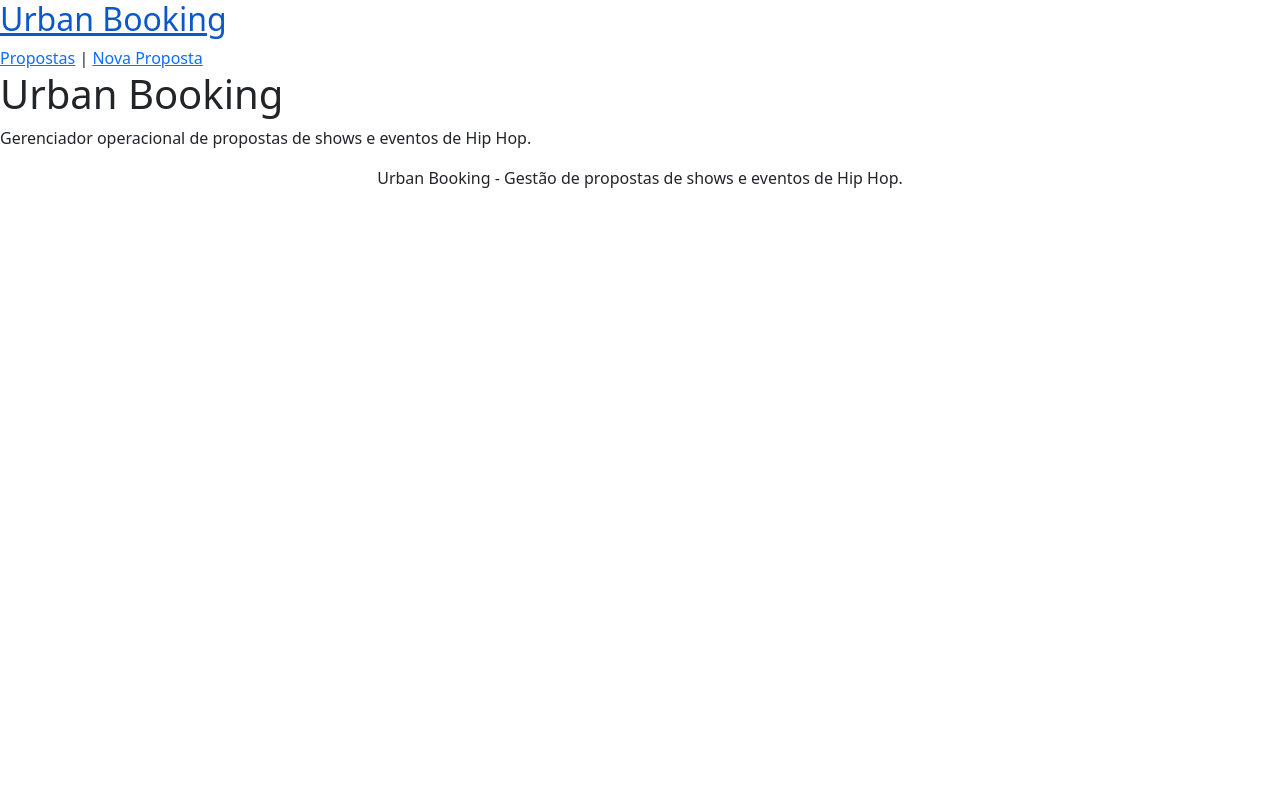
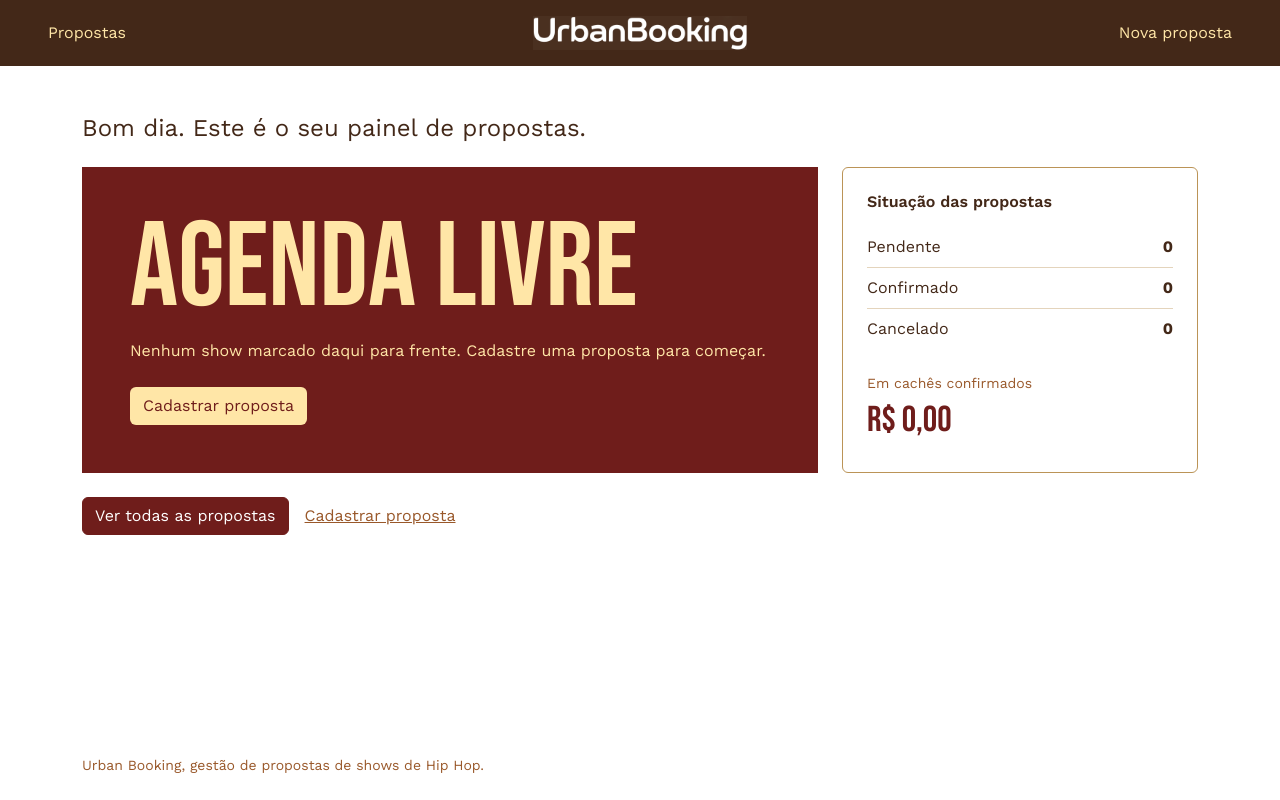
Before and after one commit to guiisilva00/UrbanBooking, a Next.js app in the folder frontend/: page / in a window 1280 px wide. Built offline with nearby package versions, Linux system fonts and the light colour scheme; no server answers.

Commit message:
Estiliza header com logo centralizada, nova home com próximo show e situação das propostas, e paleta marrom/vinho

```diff
--- a/frontend/src/app/globals.css
+++ b/frontend/src/app/globals.css
@@ -1,5 +1,103 @@
 @import "bootstrap/dist/css/bootstrap.min.css";
 
-footer{
-    text-align: center;
+:root {
+    --dark-wine: #6f1d1b;
+    --camel: #bb9457;
+    --dark-coffee: #432818;
+    --chocolate-brown: #99582a;
+    --light-apricot: #ffe6a7;
 }
+
+body {
+    min-height: 100vh;
+    display: flex;
+    flex-direction: column;
+    color: var(--dark-coffee);
+    font-family: var(--fonte-texto), sans-serif;
+}
+
+main {
+    flex: 1;
+}
+
+a:focus-visible {
+    outline: 2px solid var(--camel);
+    outline-offset: 3px;
+}
+
+.topo {
+    background-color: var(--dark-coffee);
+    display: grid;
+    grid-template-columns: 1fr auto 1fr;
+    align-items: center;
+}
+
+.topo a {
+    color: var(--light-apricot);
+    text-decoration: none;
+}
+
+.topo a:hover {
+    color: var(--camel);
+}
+
+.logo {
+    height: 34px;
+    width: auto;
+    mix-blend-mode: screen;
+}
+
+.btn-primary {
+    --bs-btn-bg: var(--dark-wine);
+    --bs-btn-border-color: var(--dark-wine);
+    --bs-btn-hover-bg: var(--dark-coffee);
+    --bs-btn-hover-border-color: var(--dark-coffee);
+    --bs-btn-active-bg: var(--dark-coffee);
+}
+
+.texto-secundario {
+    color: var(--chocolate-brown);
+}
+
+.cartaz {
+    background-color: var(--dark-wine);
+    color: var(--light-apricot);
+}
+
+.cartaz-data {
+    font-family: var(--fonte-titulo), sans-serif;
+    font-size: 2rem;
+    color: var(--camel);
+}
+
+.cartaz-artista {
+    font-family: var(--fonte-titulo), sans-serif;
+    font-size: clamp(3.5rem, 10vw, 7.5rem);
+    line-height: 0.9;
+    margin: 0;
+}
+
+.cartaz .btn {
+    --bs-btn-color: var(--dark-wine);
+    --bs-btn-bg: var(--light-apricot);
+    --bs-btn-hover-bg: var(--camel);
+    --bs-btn-hover-color: var(--dark-coffee);
+}
+
+.situacao {
+    border: 1px solid var(--camel);
+}
+
+.situacao li + li {
+    border-top: 1px solid color-mix(in srgb, var(--camel) 40%, transparent);
+}
+
+.situacao-total {
+    font-family: var(--fonte-titulo), sans-serif;
+    font-size: 2.25rem;
+    color: var(--dark-wine);
+}
+
+footer {
+    color: var(--chocolate-brown);
+}
--- a/frontend/src/app/layout.jsx
+++ b/frontend/src/app/layout.jsx
@@ -1,5 +1,9 @@
 import Link from 'next/link';
+import { Bebas_Neue, Work_Sans } from 'next/font/google';
 import './globals.css';
+
+const fonteTitulo = Bebas_Neue({ weight: '400', subsets: ['latin'], variable: '--fonte-titulo' });
+const fonteTexto = Work_Sans({ subsets: ['latin'], variable: '--fonte-texto' });
 
 export const metadata = {
   title: 'Urban Booking',
@@ -8,15 +12,17 @@ export const metadata = {
 
 export default function RootLayout({ children }) {
   return (
-    <html lang="pt-BR">
+    <html lang="pt-BR" className={`${fonteTitulo.variable} ${fonteTexto.variable}`}>
       <body>
-        <header>
-          <h2>
-            <Link href="/">Urban Booking</Link>
-          </h2>
+        <header className="topo px-3 px-md-5 py-3">
           <nav>
-            <Link href="/propostas">Propostas</Link> |{' '}
-            <Link href="/nova-proposta">Nova Proposta</Link>
+            <Link href="/propostas">Propostas</Link>
+          </nav>
+          <Link href="/">
+            <img src="/logo.svg" alt="Urban Booking" className="logo" />
+          </Link>
+          <nav className="text-end">
+            <Link href="/nova-proposta">Nova proposta</Link>
           </nav>
         </header>
 
@@ -24,8 +30,8 @@ export default function RootLayout({ children }) {
           {children}
         </main>
 
-        <footer>
-          <p>Urban Booking - Gestão de propostas de shows e eventos de Hip Hop.</p>
+        <footer className="container py-4 small">
+          Urban Booking, gestão de propostas de shows de Hip Hop.
         </footer>
       </body>
     </html>
--- a/frontend/src/app/page.jsx
+++ b/frontend/src/app/page.jsx
@@ -1,10 +1,88 @@
+import Link from 'next/link';
 
+function saudacao() {
+  const hora = new Date().getHours();
+  if (hora < 12) return 'Bom dia';
+  if (hora < 18) return 'Boa tarde';
+  return 'Boa noite';
+}
 
-export default function Home() {
+export default async function Home() {
+  let propostas = [];
+  try {
+    const resposta = await fetch('http://localhost:3005/api/propostas', { cache: 'no-store' });
+    propostas = (await resposta.json()).dados;
+  } catch {
+    propostas = [];
+  }
+
+  const hoje = new Date().toISOString().slice(0, 10);
+  const proximoShow = propostas
+    .filter((p) => p.status !== 'Cancelado' && p.data >= hoje)
+    .sort((a, b) => a.data.localeCompare(b.data))[0];
+
+  const situacoes = ['Pendente', 'Confirmado', 'Cancelado'].map((status) => ({
+    status,
+    total: propostas.filter((p) => p.status === status).length
+  }));
+
+  const totalConfirmado = propostas
+    .filter((p) => p.status === 'Confirmado')
+    .reduce((soma, p) => soma + p.valor, 0);
+
   return (
-       <section>
-      <h1>Urban Booking</h1>
-      <p>Gerenciador operacional de propostas de shows e eventos de Hip Hop.</p>
-    </section>
+    <div className="container py-5">
+      <h1 className="fs-4 fw-normal mb-4">
+        {saudacao()}. Este é o seu painel de propostas.
+      </h1>
+
+      <div className="row g-4 mb-4">
+        <div className="col-12 col-lg-8">
+          <section className="cartaz h-100 p-4 p-md-5" aria-label="Próximo show">
+            {proximoShow ? (
+              <>
+                <p className="cartaz-data mb-1">
+                  {new Date(`${proximoShow.data}T00:00`).toLocaleDateString('pt-BR', { day: '2-digit', month: 'long' })}
+                </p>
+                <h2 className="cartaz-artista">{proximoShow.artista}</h2>
+                <p className="mt-3 mb-4">
+                  {proximoShow.local}, {proximoShow.cidade}/{proximoShow.estado}. Situação: {proximoShow.status.toLowerCase()}.
+                </p>
+                <Link href={`/propostas/${proximoShow.id}`} className="btn">Ver detalhes do show</Link>
+              </>
+            ) : (
+              <>
+                <h2 className="cartaz-artista mb-3">Agenda livre</h2>
+                <p className="mb-4">Nenhum show marcado daqui para frente. Cadastre uma proposta para começar.</p>
+                <Link href="/nova-proposta" className="btn">Cadastrar proposta</Link>
+              </>
+            )}
+          </section>
+        </div>
+
+        <div className="col-12 col-lg-4">
+          <section className="situacao rounded h-100 p-4">
+            <h2 className="fs-6 fw-semibold mb-3">Situação das propostas</h2>
+            <ul className="list-unstyled mb-4">
+              {situacoes.map((s) => (
+                <li key={s.status} className="d-flex justify-content-between py-2">
+                  <span>{s.status}</span>
+                  <strong>{s.total}</strong>
+                </li>
+              ))}
+            </ul>
+            <p className="small texto-secundario mb-0">Em cachês confirmados</p>
+            <p className="situacao-total mb-0">
+              {totalConfirmado.toLocaleString('pt-BR', { style: 'currency', currency: 'BRL' })}
+            </p>
+          </section>
+        </div>
+      </div>
+
+      <div className="d-flex flex-wrap align-items-center gap-3">
+        <Link href="/propostas" className="btn btn-primary">Ver todas as propostas</Link>
+        <Link href="/nova-proposta" className="texto-secundario">Cadastrar proposta</Link>
+      </div>
+    </div>
   );
 }
```
Also changed, not shown: frontend/public/logo.svg (added), 1 other file (tests, documents, lock files or other folders).
